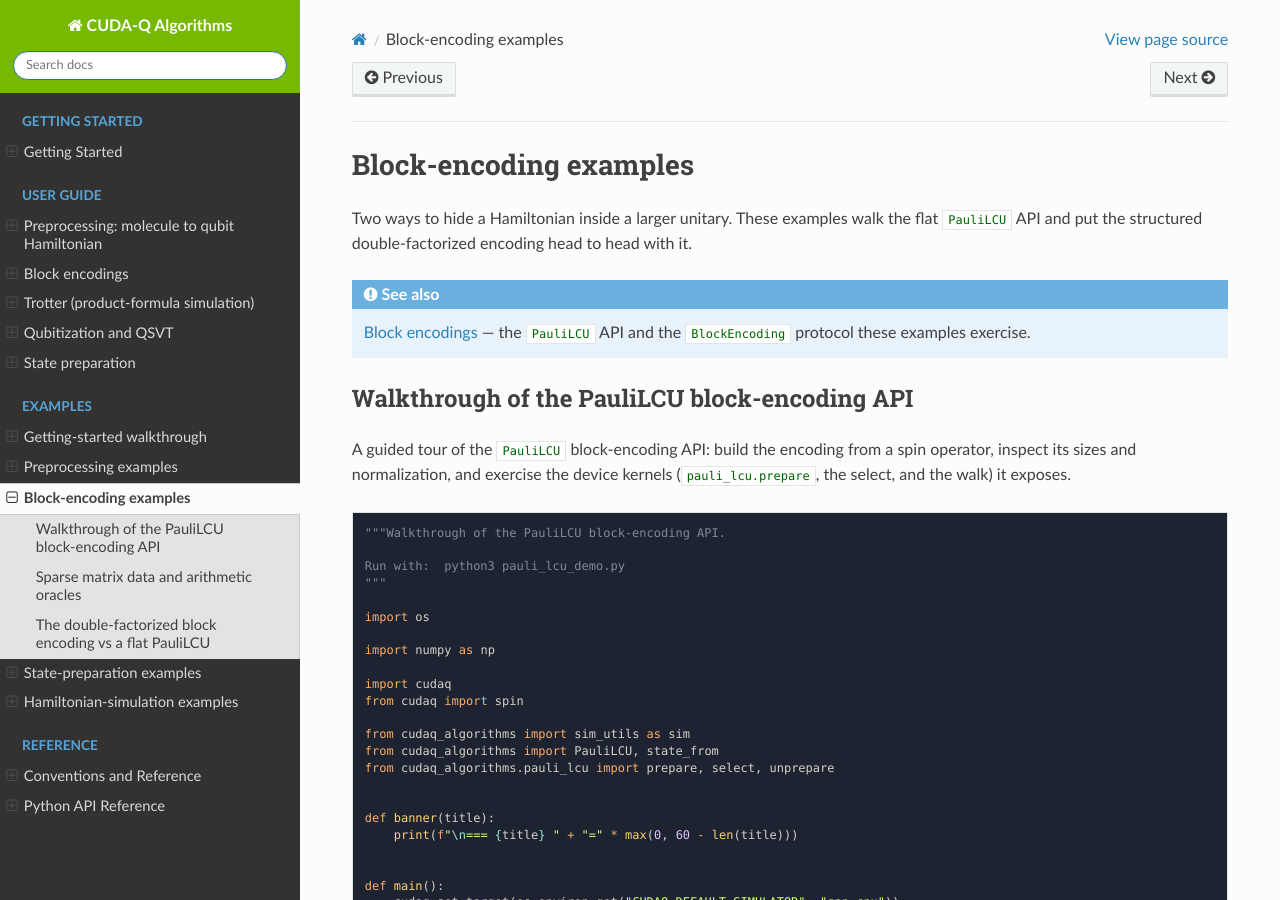
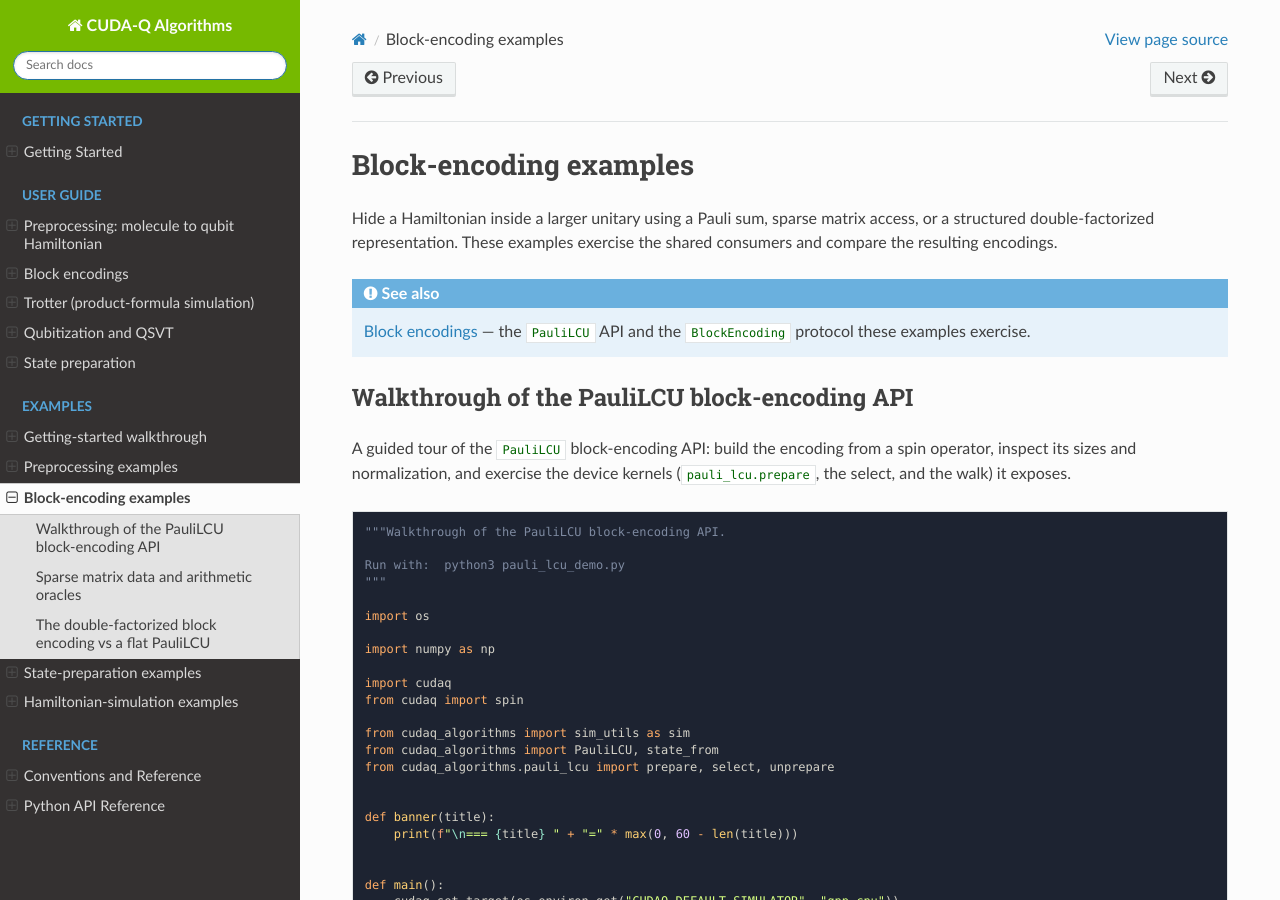
Before and after one commit to NVIDIA/cudaq-algorithms, a Sphinx documentation site: the page built from docs/sphinx/examples_rst/block_encodings.rst, in a window 1280 px wide and 900 px high. Built offline with Sphinx 7.4.7 and the Read the Docs theme 3.1.0, drawn with Linux system fonts in a browser that asks for light colours.

Commit message:
docs: include sparse access in the encoding overview
Signed-off-by: Scott Thornton <wsttiger@gmail.com>

```diff
--- a/docs/sphinx/examples_rst/block_encodings.rst
+++ b/docs/sphinx/examples_rst/block_encodings.rst
@@ -1,9 +1,9 @@
 Block-encoding examples
 ===========================
 
-Two ways to hide a Hamiltonian inside a larger unitary. These examples walk the
-flat `PauliLCU` API and put the structured double-factorized encoding head to
-head with it.
+Hide a Hamiltonian inside a larger unitary using a Pauli sum, sparse matrix
+access, or a structured double-factorized representation. These examples
+exercise the shared consumers and compare the resulting encodings.
 
 .. seealso::
 
```
